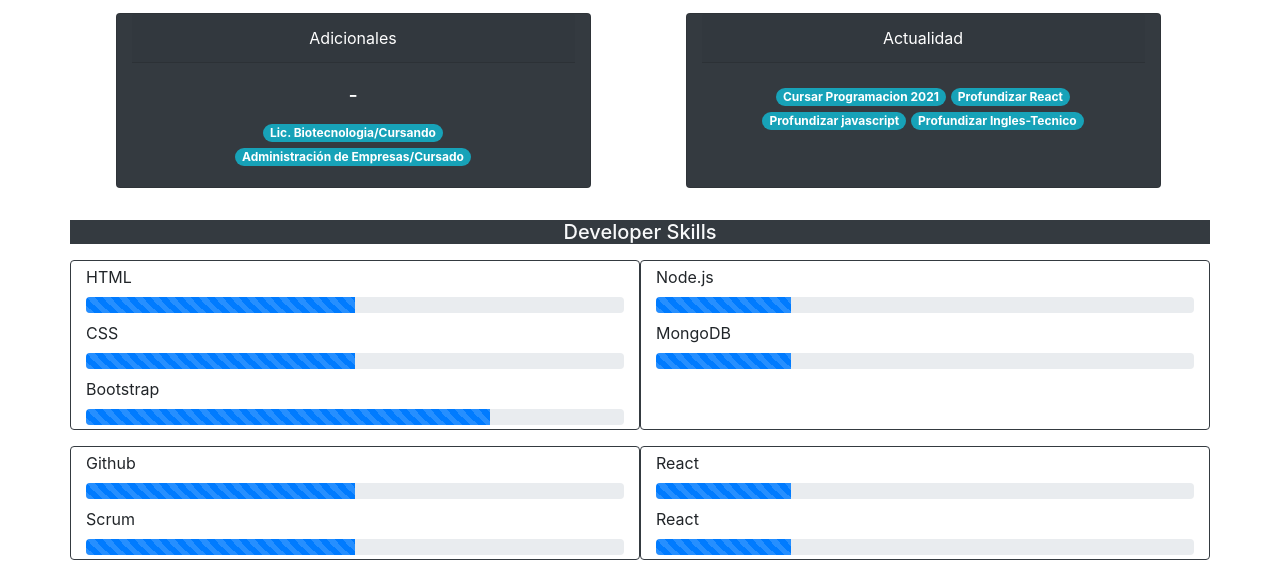
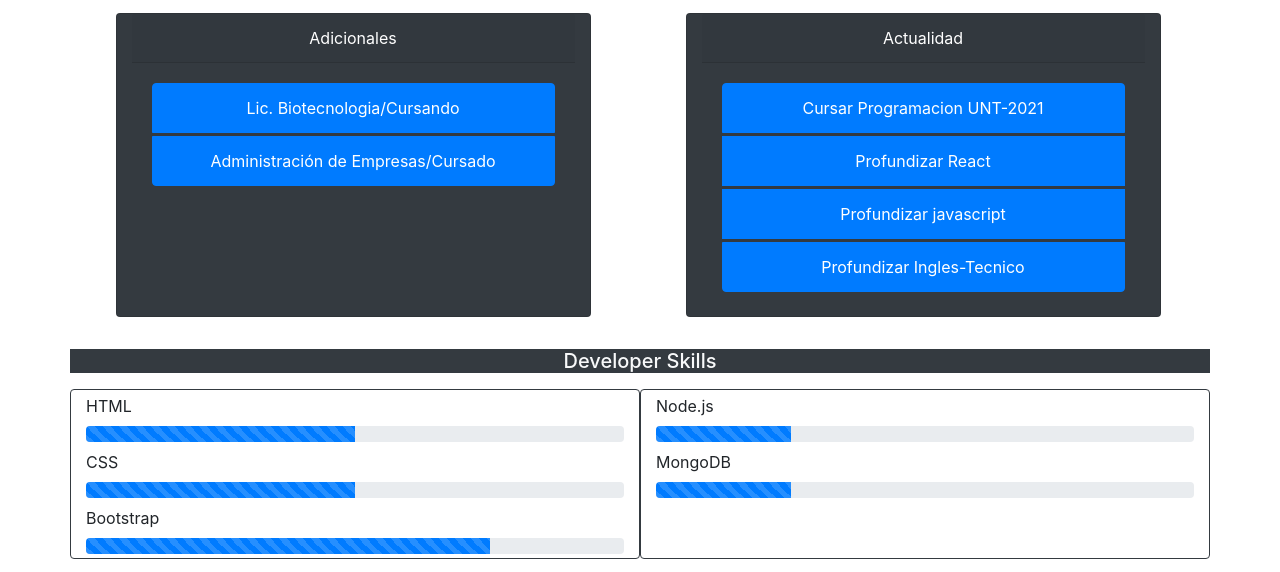
Before and after one commit to krutoyC/cv, a plain HTML site: page index.html in a window 1280 px wide. Shown: the part 1432-2004 px from the top of the page. Drawn offline with nearby package versions, Linux system fonts and the light colour scheme.

Commit message:
se agregaron listas en las targetas, tratando de que queden mas presentables

```diff
--- a/index.html
+++ b/index.html
@@ -207,23 +207,25 @@
         <div class="card text-white bg-dark mb-3 col-sm-12 col-md-5 text-center mr-1">
           <div class="card-header">Adicionales</div>
           <div class="card-body">
-            <h5 class="card-title">-</h5>
-            <p class="card-text">
-              <span class="badge badge-pill badge-info">Lic. Biotecnologia/Cursando</span>
-              <span class="badge badge-pill badge-info">Administración de Empresas/Cursado</span>
-            </p>
+
+            <ul class="list-group">
+              <li class="list-group-item active mb-1" aria-current="true">Lic. Biotecnologia/Cursando</li>
+              <li class="list-group-item active mb-1" aria-current="true">Administración de Empresas/Cursado</li>
+
+            </ul>
           </div>
         </div>
         <div class="card text-white bg-dark mb-3 col-sm-12 col-md-5 text-center mr-1">
           <div class="card-header">Actualidad</div>
           <div class="card-body">
-            <p class="card-text">
 
-              <span class="badge badge-pill badge-info">Cursar Programacion 2021</span>
-              <span class="badge badge-pill badge-info">Profundizar React</span>
-              <span class="badge badge-pill badge-info">Profundizar javascript</span>
-              <span class="badge badge-pill badge-info">Profundizar Ingles-Tecnico</span>
-            </p>
+            <ul class="list-group">
+              <li class="list-group-item active mb-1" aria-current="true">Cursar Programacion UNT-2021</li>
+              <li class="list-group-item active mb-1" aria-current="true">Profundizar React</li>
+              <li class="list-group-item active mb-1" aria-current="true">Profundizar javascript</li>
+              <li class="list-group-item active mb-1" aria-current="true">Profundizar Ingles-Tecnico</li>
+
+            </ul>
           </div>
         </div>
 
```
